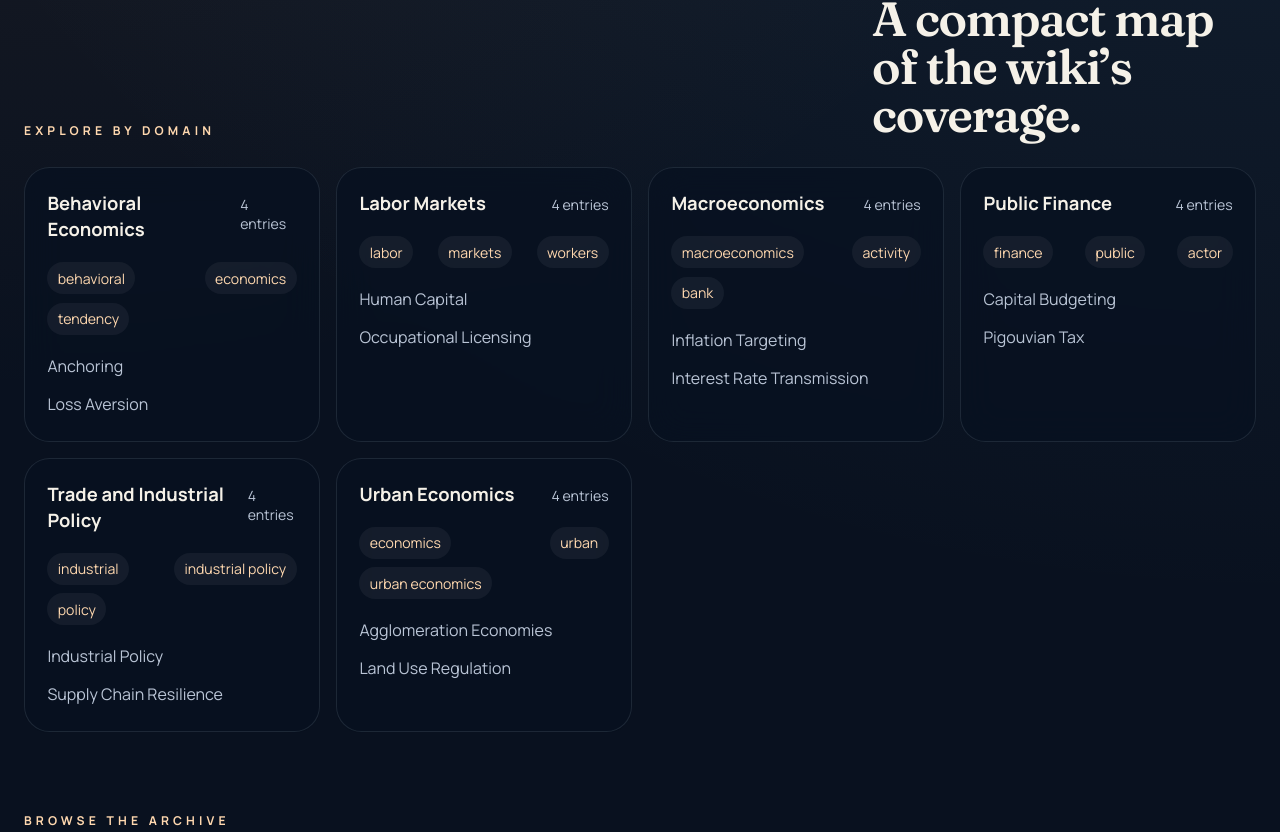
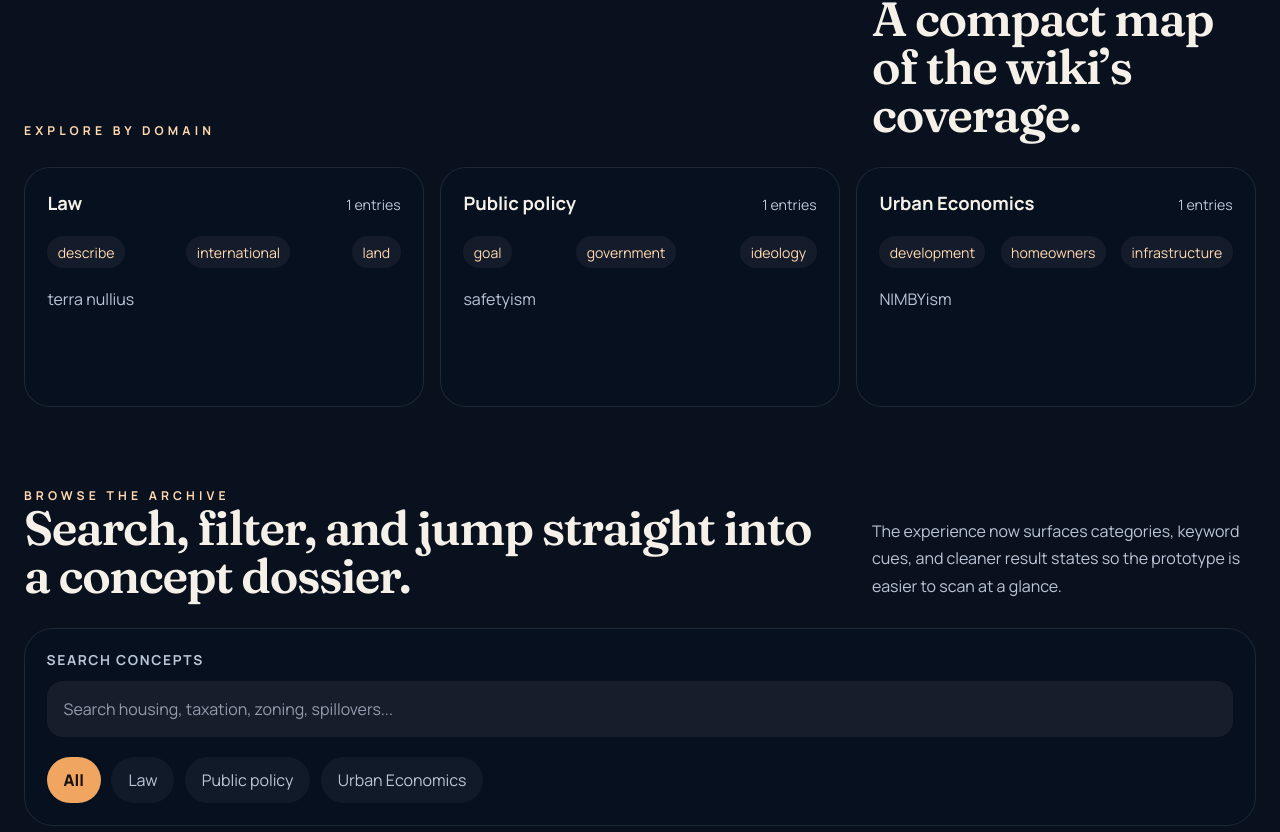
Before and after one commit to EnzoSim/wiki-project, a Next.js app: page / in a window 1280 px wide. Shown: the part 1037-1869 px from the top of the page. Built offline with nearby package versions, Linux system fonts and the light colour scheme.

Commit message:
Sync wiki_master source from memory

```diff
--- a/content/wiki_master_source.ts
+++ b/content/wiki_master_source.ts
@@ -1,38 +1 @@
-export const wikiMasterMarkdown = `# Wiki Master
-
-## Urban Economics
-- NIMBYism: Local opposition to housing, transit, or infrastructure that is seen as protecting neighborhood character or property values, even when the project serves a wider public need.
-- Land Use Regulation: Zoning, setback, and approval rules that shape where homes and businesses can be built, often affecting supply, price, and neighborhood form.
-- Gentrification: A shift in neighborhood investment and residents that can raise amenities and property values while also displacing long-time households and changing local culture.
-- Agglomeration Economies: Productivity gains that arise when firms, workers, and services cluster together and share labor pools, customers, and ideas.
-
-## Public Finance
-- Pigouvian Tax: A tax designed to make a private actor pay for external costs such as pollution, congestion, or other harms not reflected in market prices.
-- Fiscal Federalism: The way responsibilities, taxes, and transfers are divided across municipal, provincial, and national governments.
-- User Fees: Charges tied to direct service use, often used for transit, utilities, or roads when policymakers want demand to face clearer price signals.
-- Capital Budgeting: The practice of separating long-lived infrastructure spending from day-to-day operating costs so investments can be planned and financed more transparently.
-
-## Macroeconomics
-- Inflation Targeting: A central bank framework that uses an explicit inflation goal to anchor expectations and guide interest-rate decisions.
-- Output Gap: The difference between actual economic activity and the economy's potential level, often used to gauge slack and inflation pressure.
-- Recession: A broad and sustained decline in economic activity, typically visible in output, employment, income, and spending.
-- Interest Rate Transmission: The channel through which central bank rates affect borrowing costs, asset prices, demand, and ultimately inflation.
-
-## Labor Markets
-- Labor Force Participation: The share of working-age people who are employed or actively looking for work, often used to assess labor market health.
-- Minimum Wage: A legal wage floor intended to raise pay at the bottom of the distribution, with effects that depend on labor demand, productivity, and enforcement.
-- Human Capital: The skills, health, and experience that make workers more productive and influence their earnings over time.
-- Occupational Licensing: Rules that require workers to obtain credentials before practicing a job, which can raise quality but also limit entry.
-
-## Trade and Industrial Policy
-- Comparative Advantage: The idea that places benefit from specializing in what they produce relatively efficiently and trading for the rest.
-- Tariff: A tax on imported goods that can protect domestic producers but often raises prices for consumers and downstream firms.
-- Industrial Policy: Government efforts to shape the structure of production through subsidies, procurement, tax credits, or strategic regulation.
-- Supply Chain Resilience: The ability of firms and economies to absorb shocks by diversifying suppliers, inventories, and logistics routes.
-
-## Behavioral Economics
-- Present Bias: The tendency to overvalue immediate rewards relative to future ones, helping explain procrastination and under-saving.
-- Loss Aversion: The pattern in which losses feel larger than equally sized gains, often shaping consumer and investor behavior.
-- Anchoring: The tendency to rely too heavily on an initial reference point when making judgments or forecasts.
-- Social Norms: Shared expectations about behavior that can influence compliance, consumption, saving, and cooperation even without formal enforcement.
-`;
+export const wikiMasterMarkdown = "# Wiki Master\n\n## Law\n- terra nullius: Latin for \"nobody's land\"; a principle used in international law to describe territory that has never been subject to the sovereignty of any state.\n\n## Public policy\n- safetyism: the tacit ideology that the government’s main goal should be to minimize risks rather than balance them against benefits.\n\n## Urban Economics\n- NIMBYism: An acronym for \"Not In My Back Yard,\" refers to the opposition by residents to proposed real estate, infrastructure, or development projects in their local area, even if they agree with the need for such projects generally. It is a pejorative term used to describe a mindset—often associated with homeowners or established residents—that seeks to protect local property values, neighborhood character, or quality of life at the expense of broader community needs.\n";
```
